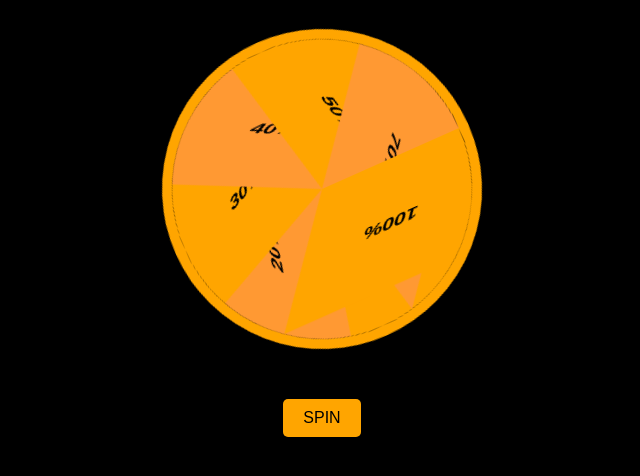
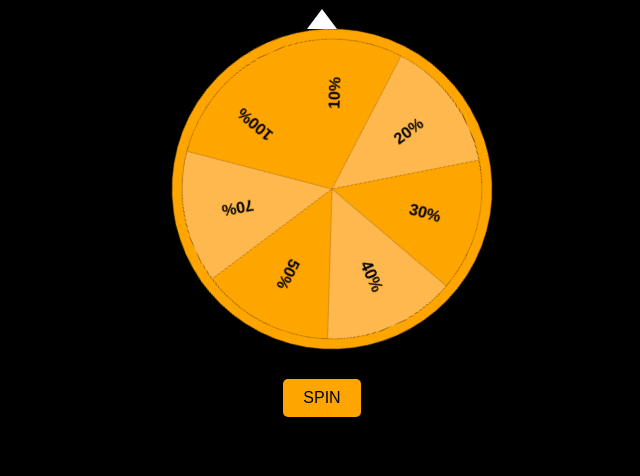
Before and after one commit to highhempatjune/june-bonus-wheel, a plain HTML site: page index.html in a window 1280 px wide. Both pictures are taken after a click on the button "SPIN". Shown: the part 288-764 px from the top of the page, without its empty margins (318-958 px from the left). Drawn offline with Linux system fonts and the light colour scheme.

Commit message:
Update index.html

```diff
--- a/index.html
+++ b/index.html
@@ -1,43 +1,48 @@
-
 <!DOCTYPE html>
 <html lang="en">
 <head>
-  <meta charset="UTF-8">
-  <meta name="viewport" content="width=device-width, initial-scale=1.0">
+  <meta charset="UTF-8" />
   <title>Mystery Bonus Wheel</title>
   <style>
     body {
       font-family: sans-serif;
-      background-color: black;
-      color: white;
+      background: #000;
+      color: #fff;
       text-align: center;
       padding: 20px;
     }
+
     #logo {
       max-width: 300px;
     }
-    #wheel {
-      margin: 30px auto;
+
+    .wheel-container {
+      position: relative;
       width: 300px;
       height: 300px;
+      margin: 30px auto;
+    }
+
+    canvas {
+      width: 100%;
+      height: 100%;
+      border-radius: 50%;
       border: 10px solid orange;
-      border-radius: 50%;
-      position: relative;
-      overflow: hidden;
     }
-    .segment {
+
+    .pointer {
       position: absolute;
-      width: 50%;
-      height: 50%;
-      transform-origin: 100% 100%;
-      background: orange;
-      color: black;
-      display: flex;
-      align-items: center;
-      justify-content: center;
-      font-weight: bold;
-      font-size: 18px;
+      top: -20px;
+      left: 50%;
+      transform: translateX(-50%);
+      width: 0;
+      height: 0;
+      border-left: 15px solid transparent;
+      border-right: 15px solid transparent;
+      border-bottom: 20px solid white;
+      z-index: 2;
     }
+
     #spinBtn {
       margin-top: 20px;
       padding: 10px 20px;
@@ -48,6 +53,7 @@
       font-size: 16px;
       cursor: pointer;
     }
+
     #result {
       font-size: 24px;
       margin-top: 30px;
@@ -55,48 +61,80 @@
   </style>
 </head>
 <body>
-  <img id="logo" src="logo.jpg" alt="June Gameing Logo">
+  <img id="logo" src="logo.jpg" alt="June Gaming Logo">
   <h1>Spin the Mystery Bonus Wheel!</h1>
-  <div id="wheel"></div>
+
+  <div class="wheel-container">
+    <div class="pointer"></div>
+    <canvas id="wheel" width="300" height="300"></canvas>
+  </div>
+
   <button id="spinBtn">SPIN</button>
   <div id="result"></div>
 
   <script>
+    const canvas = document.getElementById("wheel");
+    const ctx = canvas.getContext("2d");
+    const spinBtn = document.getElementById("spinBtn");
+    const result = document.getElementById("result");
+
     const bonuses = ["10%", "20%", "30%", "40%", "50%", "70%", "100%"];
-    const wheel = document.getElementById("wheel");
+    const colors = ["#FFA500", "#FFB84D"];
+    const total = bonuses.length;
+    let spinning = false;
+    let hasSpun = localStorage.getItem("hasSpun");
 
-    bonuses.forEach((bonus, i) => {
-      const segment = document.createElement("div");
-      segment.className = "segment";
-      segment.style.transform = `rotate(${i * (360 / bonuses.length)}deg) skewY(-${90 - (360 / bonuses.length)}deg)`;
-      segment.style.background = i % 2 === 0 ? "orange" : "#ff9933";
-      segment.innerHTML = bonus;
-      wheel.appendChild(segment);
-    });
+    const drawWheel = () => {
+      const arc = (2 * Math.PI) / total;
+      for (let i = 0; i < total; i++) {
+        const angle = i * arc;
+        ctx.beginPath();
+        ctx.fillStyle = colors[i % 2];
+        ctx.moveTo(150, 150);
+        ctx.arc(150, 150, 150, angle, angle + arc);
+        ctx.fill();
 
-    const result = document.getElementById("result");
-    const spinBtn = document.getElementById("spinBtn");
+        // Text
+        ctx.save();
+        ctx.translate(150, 150);
+        ctx.rotate(angle + arc / 2);
+        ctx.fillStyle = "#000";
+        ctx.font = "bold 16px sans-serif";
+        ctx.fillText(bonuses[i], 80, 5);
+        ctx.restore();
+      }
+    };
 
-    let hasSpun = localStorage.getItem("hasSpun");
+    drawWheel();
+
     if (hasSpun) {
       spinBtn.disabled = true;
       result.textContent = `You already spun and got: ${localStorage.getItem("bonusResult")}`;
     }
 
+    let angle = 0;
+
     spinBtn.onclick = () => {
-      if (hasSpun) return;
-      const spinDegrees = 360 * 5 + Math.floor(Math.random() * 360);
-      wheel.style.transition = "transform 4s ease-out";
-      wheel.style.transform = `rotate(${spinDegrees}deg)`;
+      if (spinning || hasSpun) return;
 
-      const bonusIndex = Math.floor(((spinDegrees % 360) / 360) * bonuses.length);
-      const selectedBonus = bonuses[bonuses.length - 1 - bonusIndex];
+      spinning = true;
+      const randomDeg = 360 * 5 + Math.floor(Math.random() * 360);
+      angle += randomDeg;
+
+      canvas.style.transition = "transform 4s ease-out";
+      canvas.style.transform = `rotate(${angle}deg)`;
+
+      const finalDeg = randomDeg % 360;
+      const arcSize = 360 / total;
+      const index = Math.floor((360 - finalDeg + arcSize / 2) % 360 / arcSize);
+      const selected = bonuses[index];
 
       setTimeout(() => {
-        result.textContent = `You won a ${selectedBonus} bonus!`;
+        result.textContent = `You won a ${selected} bonus!`;
         localStorage.setItem("hasSpun", true);
-        localStorage.setItem("bonusResult", selectedBonus);
+        localStorage.setItem("bonusResult", selected);
         spinBtn.disabled = true;
+        spinning = false;
       }, 4200);
     };
   </script>
```
